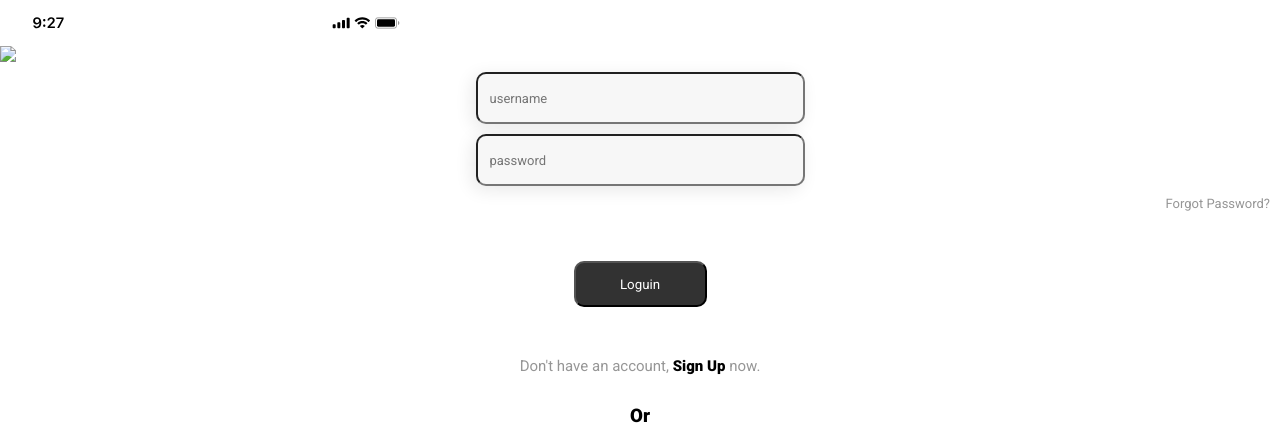
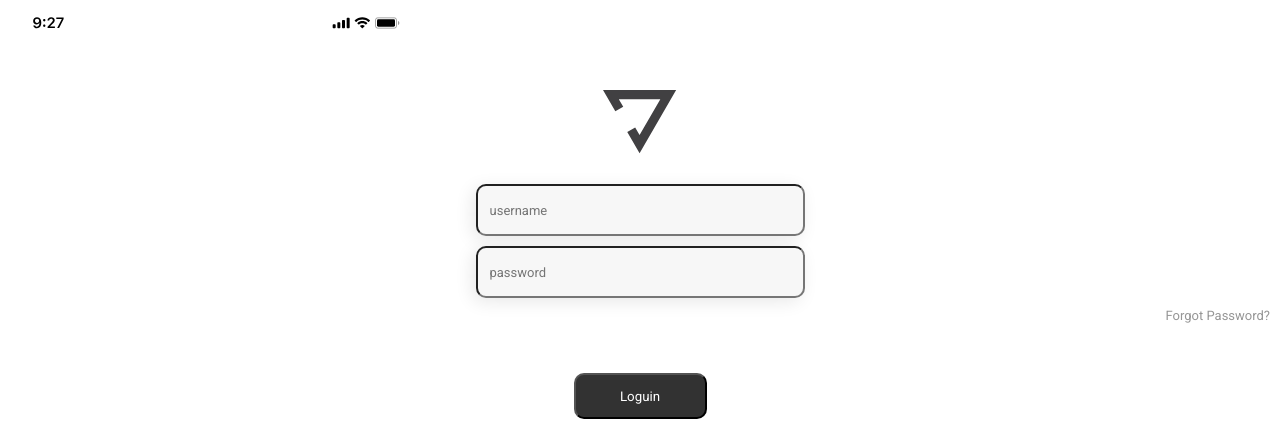
Before and after one commit to 0martins/Yoga-finished, a plain HTML site: page index.html in a window 1280 px wide. Shown: the top 445 px of the page. Drawn offline with Linux system fonts and the light colour scheme.

Commit message:
changed img triangle

```diff
--- a/index.html
+++ b/index.html
@@ -14,7 +14,7 @@
 
 <body>
     <img class="top" src="./acces/Status Barstatus (2).svg">
-    <img class="triangle" src="./Black and White Collection 15simbol (2).svg">
+    <img class="triangle" src="./acces/Black and White Collection 15simbol (2).svg">
     <div>
 
         <input placeholder="username" id="name" type="name">
```
